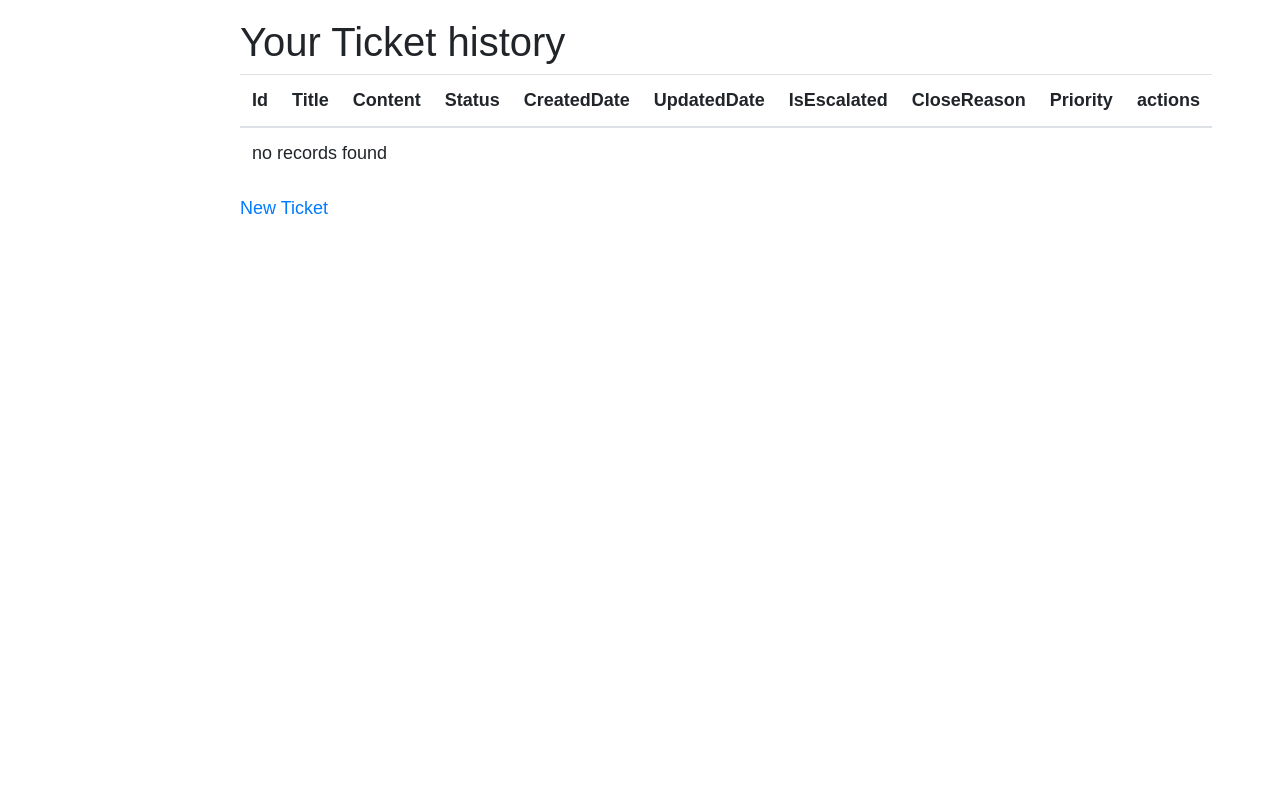
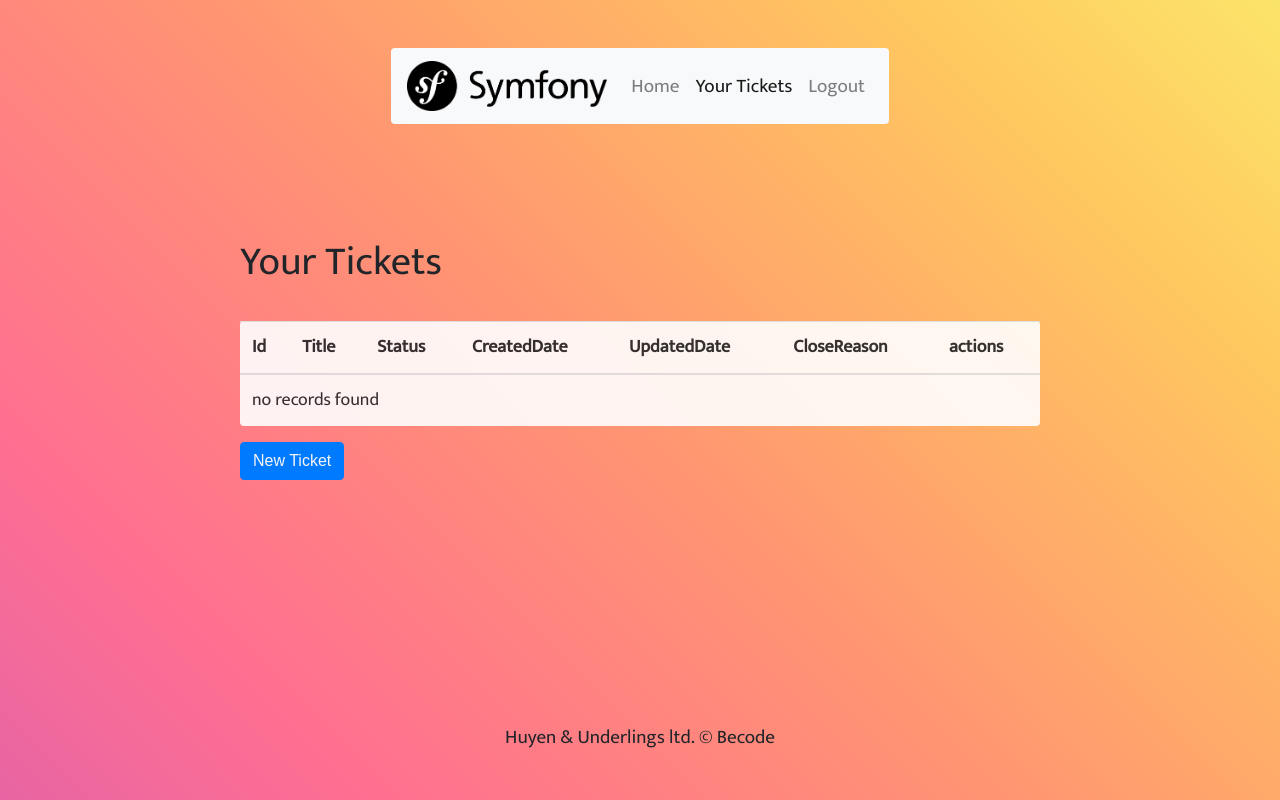
Before and after one commit to Huyen059/symfony-flow, a Symfony app: template templates/customer/index.html.twig in a window 1280 px wide. Run offline with Twig, Linux system fonts and the light colour scheme; the template is opened without the code that fills it, so the values that code supplies are empty; some libraries are stand-ins or nearby versions.

Commit message:
styling for customer tickets overview page

```diff
--- a/src/Security/UserLoginAuthenticator.php
+++ b/src/Security/UserLoginAuthenticator.php
@@ -96,7 +96,7 @@ class UserLoginAuthenticator extends AbstractFormLoginAuthenticator implements P
             return new RedirectResponse($targetPath);
         }
 
-        return new RedirectResponse($this->urlGenerator->generate('customer'));
+        return new RedirectResponse($this->urlGenerator->generate('homepage'));
 //        throw new \Exception('TODO: provide a valid redirect inside '.__FILE__);
     }
 
--- a/templates/customer/customerTickets.html.twig
+++ b/templates/customer/customerTickets.html.twig
@@ -1,7 +1,7 @@
 {% extends 'base.html.twig' %}
 
 {% block title %}Message History{% endblock %}
-
+{% block stylesheets %} <link rel="stylesheet" href="assets/customerStyle.css">{% endblock %}
 {% block body %}
     <style>
         .example-wrapper {
@@ -16,7 +16,7 @@
             padding: 2px 6px;
         }
     </style>
-    <table class="table">
+    <table class="table .table-hover">
         <tbody>
         <tr>
             <th>Id</th>
--- a/templates/customer/index.html.twig
+++ b/templates/customer/index.html.twig
@@ -1,45 +1,73 @@
 {% extends 'base.html.twig' %}
 
-{% block title %}Customer Comments{% endblock %}
-
+{% block title %}Your Tickets{% endblock %}
+{% block stylesheets %} <link rel="stylesheet" href="assets/customerStyle.css">{% endblock %}
 {% block body %}
     <style>
-    .example-wrapper { margin: 1em auto; max-width: 800px; width: 95%; font: 18px/1.5 sans-serif; }
-    .example-wrapper code { background: #F5F5F5; padding: 2px 6px; }
+        .example-wrapper {
+            margin: 1em auto;
+            max-width: 800px;
+            width: 95%;
+            font: 18px/1.5 sans-serif;
+        }
+
+        .example-wrapper code {
+            background: #F5F5F5;
+            padding: 2px 6px;
+        }
     </style>
+    {% block header %}
+        <nav class="navbar navbar-expand-lg navbar-light bg-light rounded">
+            <a class="navbar-brand" href="#"><img class="nav-logo" src="img/symfony_black.png" alt="Symfony logo"></a>
+            <button class="navbar-toggler" type="button" data-toggle="collapse" data-target="#navbarSupportedContent" aria-controls="navbarSupportedContent" aria-expanded="false" aria-label="Toggle navigation">
+                <span class="navbar-toggler-icon"></span>
+            </button>
 
-<div class="example-wrapper">
-    <h1>Your Ticket history</h1>
+            <div class="collapse navbar-collapse" id="navbarSupportedContent">
+                <ul class="navbar-nav mr-auto">
+                    <li class="nav-item ">
+                        <a class="nav-link" href="#">Home <span class="sr-only">(current)</span></a>
+                    </li>
+                    <li class="nav-item active">
+                        <a class="nav-link" href="#">Your Tickets</a>
+                    </li>
+                    <li class="nav-item">
+                        <a class="nav-link" href="#">Logout</a>
+                    </li>
+                </ul>
+            </div>
+        </nav>
+    {% endblock %}
 
-    <table class="table">
+    <div class="example-wrapper rounded">
+        <h1>Your Tickets</h1>
+        <br>
+
+        <table class="table table-hover rounded">
             <thead>
             <tr>
                 <th>Id</th>
                 <th>Title</th>
-            <th>Content</th>
                 <th>Status</th>
                 <th>CreatedDate</th>
                 <th>UpdatedDate</th>
-            <th>IsEscalated</th>
                 <th>CloseReason</th>
-            <th>Priority</th>
                 <th>actions</th>
             </tr>
             </thead>
-        <tbody>
+            <tbody class="table table-hover">
             {% for ticket in tickets %}
                 <tr>
                     <td>{{ ticket.id }}</td>
                     <td>{{ ticket.title }}</td>
-                <td>{{ ticket.content }}</td>
                     <td>{{ ticket.status }}</td>
                     <td>{{ ticket.createdDate ? ticket.createdDate|date('Y-m-d H:i:s') : '' }}</td>
                     <td>{{ ticket.updatedDate ? ticket.updatedDate|date('Y-m-d H:i:s') : '' }}</td>
-                <td>{{ ticket.isEscalated ? 'Yes' : 'No' }}</td>
                     <td>{{ ticket.closeReason }}</td>
-                <td>{{ ticket.priority }}</td>
                     <td>
+                        <button class="btn btn-info">
                             <a href="{{ path('customer_tickets', {'id': ticket.id}) }}">Message History</a>
+                        </button>
                     </td>
                 </tr>
             {% else %}
@@ -50,7 +78,15 @@
 
             </tbody>
         </table>
+        <button class="btn btn-primary">
             <a href="{{ path('ticket_new') }}"> New Ticket</a>
+        </button>
+    </div>
 
-</div>
+
+
+
+    {% block footer %}
+        <hr><div class="footer ">Huyen & Underlings ltd. &copy; Becode</div>
     {% endblock %}
+{% endblock %}
```
Also changed, not shown: templates/base.html.twig (+12 -4 lines), public/assets/Phenomena-Regular.otf (added), public/assets/customerStyle.css (added), public/assets/ekmukta-regular.ttf (added), 1 other file. Lines whose indentation alone changed are shown as unchanged.
